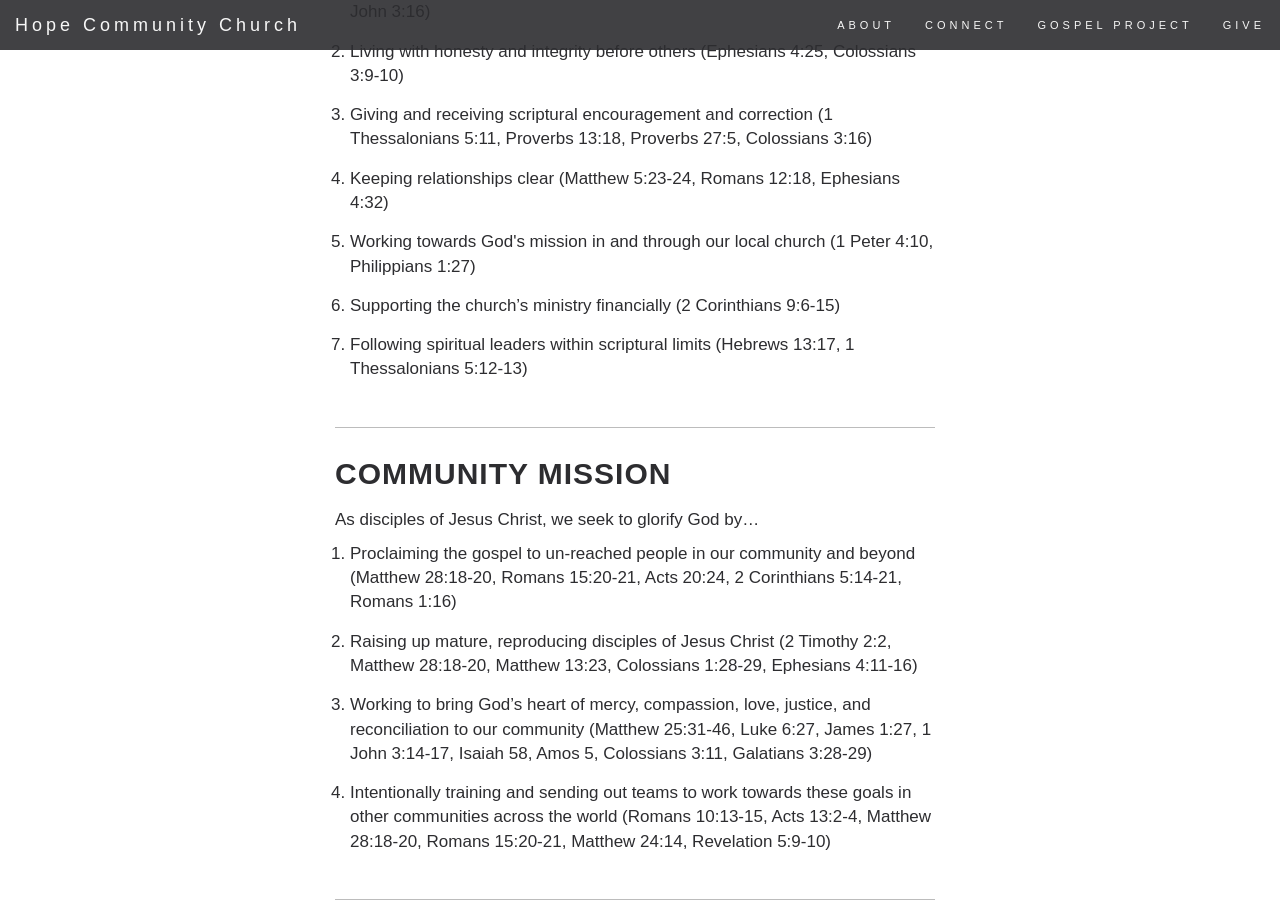
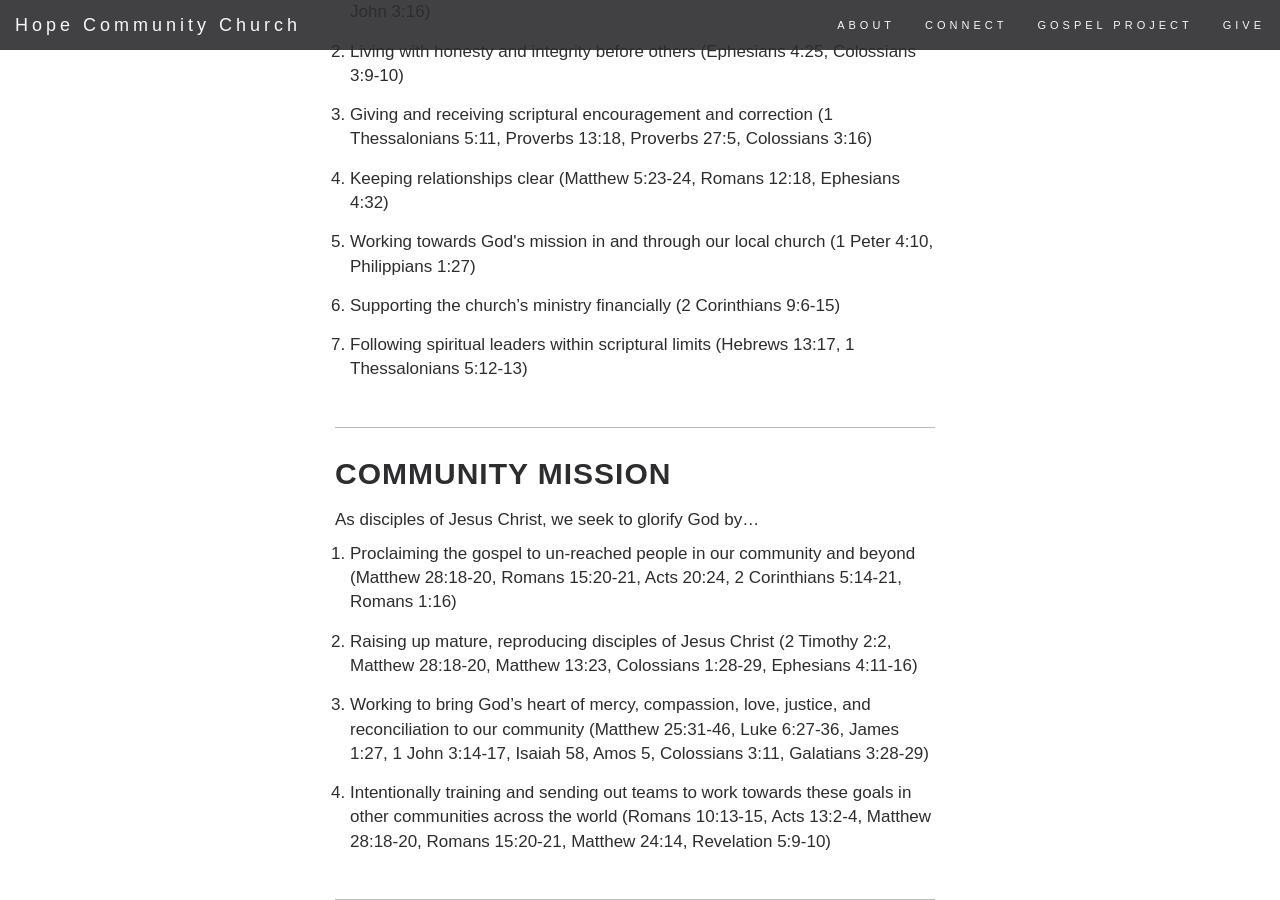
Before and after one commit to calcnerd256/hope-community.github.io, a Jekyll site: the page built from about.html, in a window 1280 px wide and 900 px high, scrolled down 2693 px. Built offline with Jekyll 4.4.1, drawn with Linux system fonts in a browser that asks for light colours; nearby versions of some CDN libraries.

Commit message:
corrected transcription error

```diff
--- a/_data/about.yaml
+++ b/_data/about.yaml
@@ -116,7 +116,7 @@ community_mission:
   - mission: Working to bring God&rsquo;s heart of mercy, compassion, love, justice, and reconciliation to our community
     verses:
       - "Matthew 25:31-46"
-      - "Luke 6:27"
+      - "Luke 6:27-36"
       - "James 1:27"
       - "1 John 3:14-17"
       - "Isaiah 58"
```
